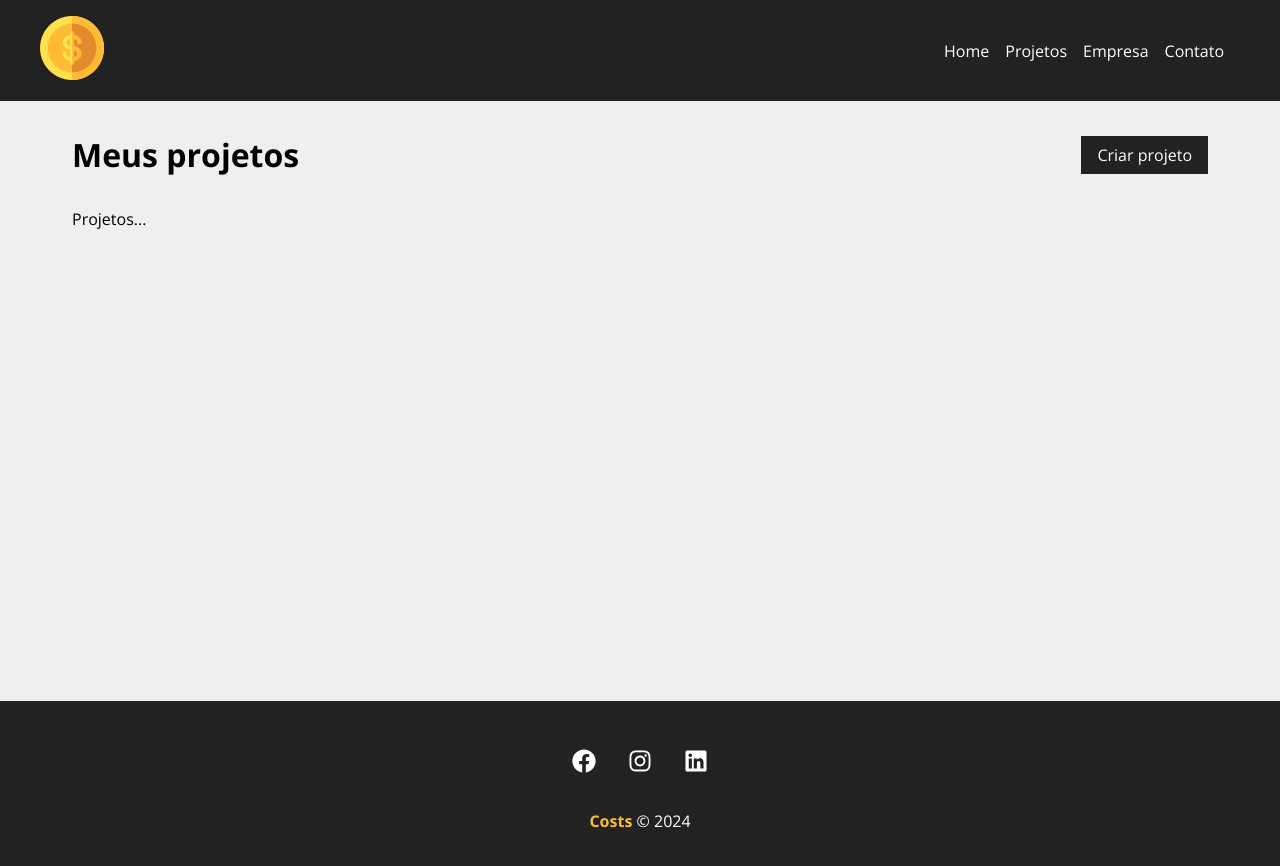
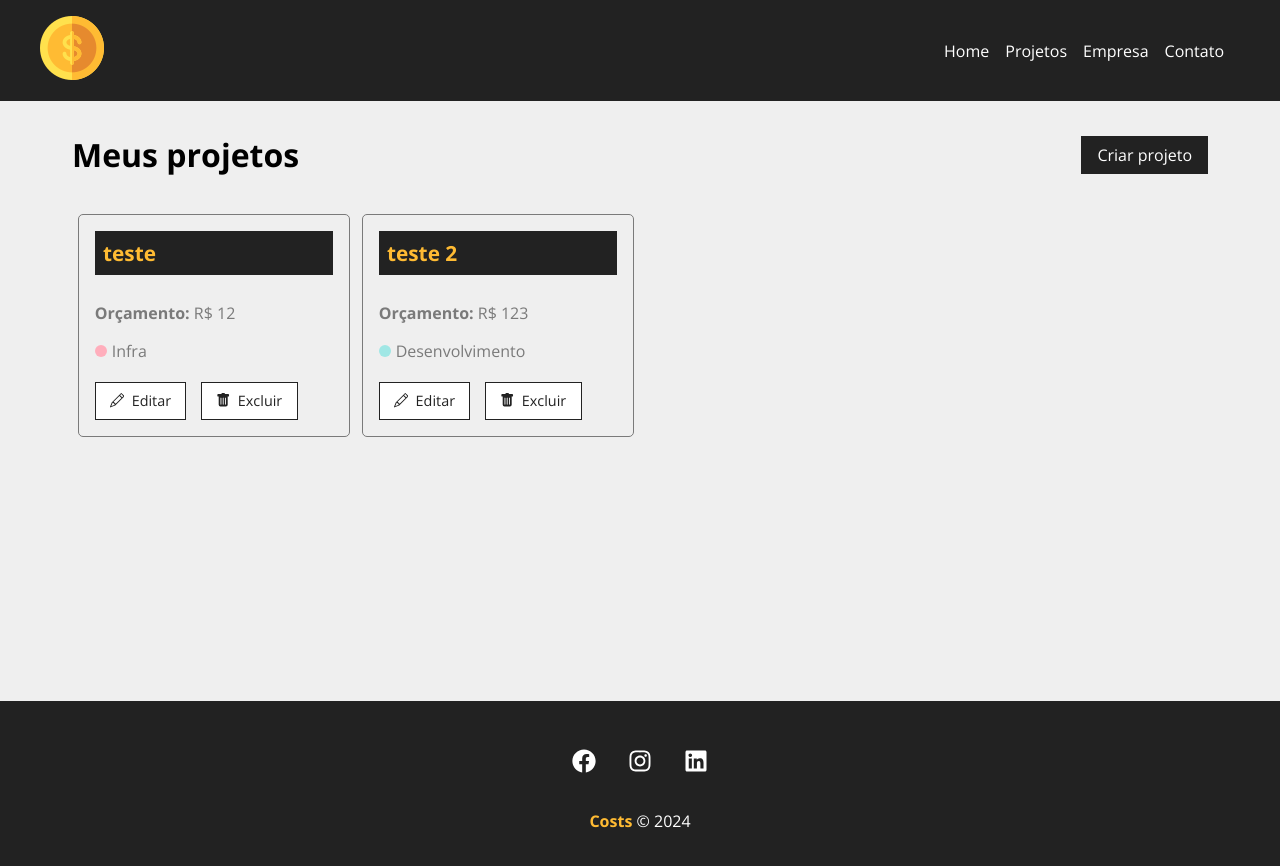
Before and after one commit to luad3cristal/costs, a React (Vite) app: page /projects in a window 1280 px wide. Shown: the top 866 px of the page. Built offline with nearby package versions, Linux system fonts and the light colour scheme; data requests are answered from the project's data file.

Commit message:
feat: add projectsCard to projects page

```diff
--- a/db.json
+++ b/db.json
@@ -1,20 +1,9 @@
 {
   "projects": [
     {
-      "id": "2d8f",
+      "id": "4520",
       "name": "teste",
-      "budget": "15000",
-      "category": {
-        "id": "2",
-        "name": "Desenvolvimento"
-      },
-      "cost": 0,
-      "services": []
-    },
-    {
-      "id": "d4d4",
-      "name": "a",
-      "budget": "1",
+      "budget": "12",
       "category": {
         "id": "1",
         "name": "Infra"
@@ -23,8 +12,8 @@
       "services": []
     },
     {
-      "id": "88f8",
-      "name": "sta",
+      "id": "5daf",
+      "name": "teste 2",
       "budget": "123",
       "category": {
         "id": "2",
--- a/src/components/pages/Projects.jsx
+++ b/src/components/pages/Projects.jsx
@@ -1,17 +1,36 @@
 import { useLocation } from "react-router-dom";
+import { useState, useEffect } from "react";
 
 import S from "./Projects.module.css";
 
 import Message from "../layout/message";
 import Container from "../layout/container";
 import LinkButton from "../layout/linkButton";
+import ProjectCard from "../projects/projectCard";
 
 function Projects() {
+  const [projects, SetProjects] = useState([]);
+
   const location = useLocation();
   let message = "";
   if (location.state) {
     message = location.state.message;
   }
+
+  useEffect(() => {
+    fetch("http://localhost:5000/projects", {
+      method: "GET",
+      headers: {
+        "Content-Type": "application/json",
+      },
+    })
+      .then((resp) => resp.json())
+      .then((data) => {
+        SetProjects(data);
+        console.log(projects);
+      })
+      .catch((err) => console.log(err));
+  }, []);
 
   return (
     <div className={S.project_container}>
@@ -22,7 +41,18 @@
       {message && <Message type="success" msg={message} />}
 
       <Container customClass="start">
-        <p>Projetos...</p>
+        {projects.length > 0 &&
+          projects.map((project) => (
+            <ProjectCard
+              name={project.name}
+              id={project.id}
+              budget={project.budget}
+              category={project.category.name}
+              key={project.id}
+
+              // handleRemove={remove}
+            />
+          ))}
       </Container>
     </div>
   );
--- /dev/null
+++ b/src/components/projects/projectCard.jsx
@@ -0,0 +1,29 @@
+import S from "./projectCard.module.css";
+
+import { Link } from "react-router-dom";
+import { BsPencil, BsFillTrashFill } from "react-icons/bs";
+
+function projectCard({ id, name, budget, category, handleRemove }) {
+  return (
+    <div className={S.project_card}>
+      <h4>{name}</h4>
+      <p>
+        <span>Orçamento: </span> R$ {budget}
+      </p>
+      <p className={S.category_text}>
+        <span className={`${S[category.toLowerCase()]}`}> </span>
+        {category}
+      </p>
+      <div className={S.project_card_actions}>
+        <Link to="/">
+          <BsPencil /> Editar
+        </Link>
+        <button>
+          <BsFillTrashFill /> Excluir
+        </button>
+      </div>
+    </div>
+  );
+}
+
+export default projectCard;
--- /dev/null
+++ b/src/components/projects/projectCard.module.css
@@ -0,0 +1,88 @@
+.project_card {
+  padding: 1em;
+  border: 1px solid #7a7a7a;
+  border-radius: 5px;
+  width: 24%;
+
+  margin: 0.5%;
+}
+
+.project_card h4 {
+  background-color: #222;
+  color: #ffbb33;
+  padding: 0.4em;
+  margin-bottom: 1.3em;
+  font-size: 1.3em;
+}
+
+.project_card p {
+  color: #7a7a7a;
+  margin-bottom: 1em;
+}
+
+.project_card p span {
+  font-weight: bold;
+}
+
+.category_text {
+  display: flex;
+  align-items: center;
+}
+
+.category_text span {
+  display: block;
+  width: 12px;
+  height: 12px;
+  border-radius: 50px;
+  background-color: #ccc;
+  margin-right: 5px;
+}
+
+.category_text .infra {
+  background-color: #ffaebc;
+}
+
+.category_text .desenvolvimento {
+  background-color: #a0e7e5;
+}
+
+.category_text .design {
+  background-color: #b4f8c8;
+}
+
+.category_text .planejamento {
+  background-color: #fbe7c6;
+}
+
+.project_card_actions {
+  margin-top: 1.2em;
+  display: flex;
+  align-items: center;
+}
+
+.project_card_actions a,
+.project_card_actions button {
+  text-decoration: none;
+  border: none;
+  background-color: #fff;
+  color: #222;
+  font-size: 0.9em;
+  padding: 0.6em 1em;
+  cursor: pointer;
+  margin-right: 1em;
+  border: 1px solid #222;
+  display: flex;
+  align-items: center;
+  justify-content: center;
+  transition: 0.5s;
+}
+
+.project_card_actions svg {
+  margin-right: 0.5em;
+}
+
+.project_card_actions a:hover,
+.project_card_actions button:hover {
+  background-color: #222;
+  color: #ffbb33;
+}
```
